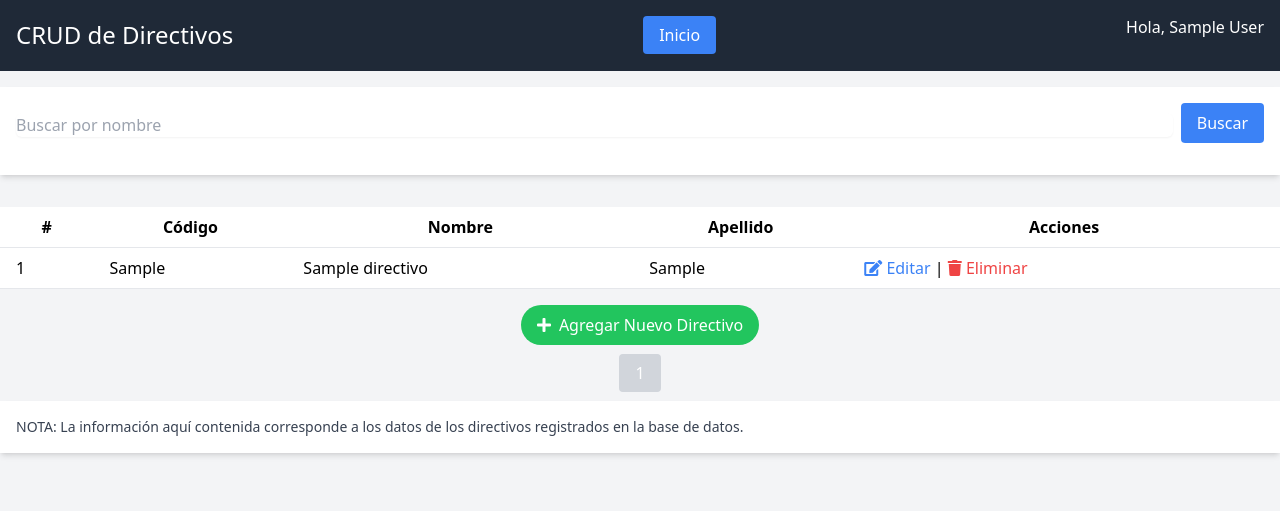
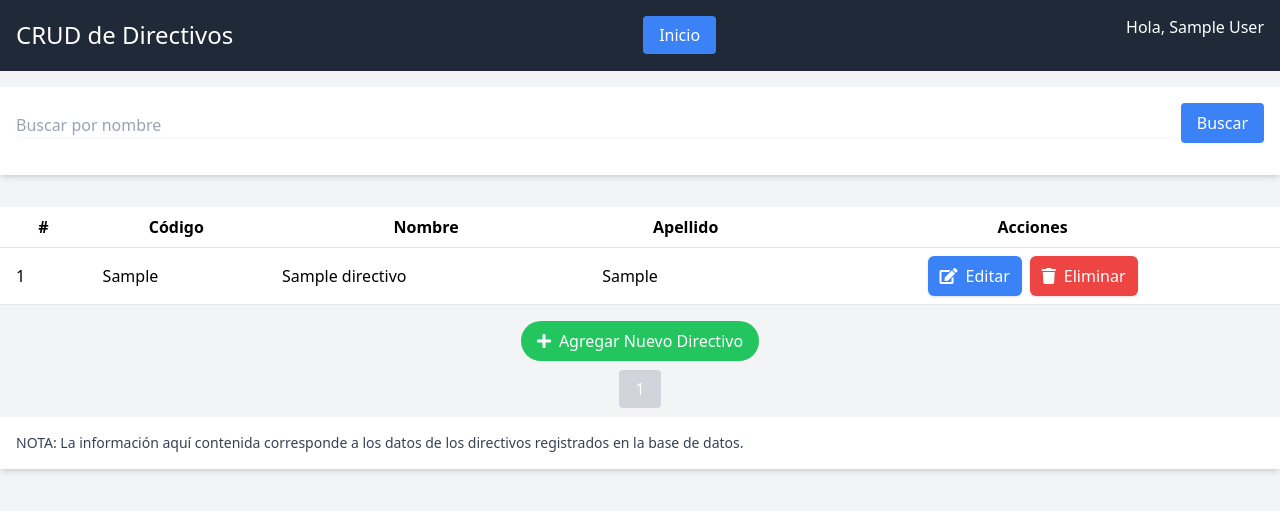
Before and after one commit to 016jesus/db_project, a PHP site: page /directivos.php in a window 1280 px wide. Shown: the part 113-624 px from the top of the page. Run offline with PHP 8.4, Linux system fonts and the light colour scheme; the visitor is signed in with stand-in values (Sample User, id 1); tables that the repository leaves empty or names only in its code hold one stand-in row (values such as "Sample post"); data that the repository does not hold is empty; some libraries are stand-ins or nearby versions.

Commit message:
cambios minimos

```diff
--- a/public/crud/directivos.php
+++ b/public/crud/directivos.php
@@ -18,7 +18,7 @@
             <div class="flex justify-between items-center p-4 bg-gray-800 text-white">
                 <h2 class="text-2xl">CRUD de Directivos</h2>
                 <div>
-                    <a href="index.php" class="bg-blue-500 text-white px-4 py-2 rounded hover:bg-blue-600">Inicio</a>
+                    <a href="../main/index.php" class="bg-blue-500 text-white px-4 py-2 rounded hover:bg-blue-600">Inicio</a>
                 </div>
                 <div class="mb-4">
                     <p><?php echo "Hola, ".$_SESSION['username']; ?></p>
@@ -94,9 +94,15 @@
                                     . "<td class='py-2 px-4 border-b'>{$row['cod_dir']}</td>"
                                     . "<td class='py-2 px-4 border-b'>{$row['nombre']}</td>"
                                     . "<td class='py-2 px-4 border-b'>{$row['apellido']}</td>"
-                                    . "<td class='py-2 px-4 border-b'>"
-                                    . "<a href='edit.php?cod_dir={$row['cod_dir']}' class='text-blue-500'><i class='fas fa-edit'></i> Editar</a> | "
-                                    . "<a href='delete.php?cod_dir={$row['cod_dir']}' class='text-red-500'><i class='fas fa-trash'></i> Eliminar</a>"
+                                    . "<td class='py-2 px-4 border-b text-center'>"
+                                    . "<div class='flex justify-center space-x-2'>"
+                                    . "    <a href='edit.php?cod_dir={$row['cod_dir']}' class='flex items-center bg-blue-500 text-white px-3 py-2 rounded-md shadow hover:bg-blue-600 transition duration-200'>"
+                                    . "        <i class='fas fa-edit mr-2'></i> Editar"
+                                    . "    </a>"
+                                    . "    <a href='delete.php?cod_dir={$row['cod_dir']}' class='flex items-center bg-red-500 text-white px-3 py-2 rounded-md shadow hover:bg-red-600 transition duration-200'>"
+                                    . "        <i class='fas fa-trash mr-2'></i> Eliminar"
+                                    . "    </a>"
+                                    . "</div>"
                                     . "</td>"
                                     . "</tr>";
                                 $i++;
--- a/public/login/procesar_registro.php
+++ b/public/login/procesar_registro.php
@@ -1,6 +1,7 @@
 <?php
 session_start();
 include_once "../../connect.php";
+include_once "../../validation.php";
 
 if ($_SERVER['REQUEST_METHOD'] == 'POST') {
     // Recibe los datos del formulario
@@ -50,7 +51,7 @@ if ($_SERVER['REQUEST_METHOD'] == 'POST') {
         }
     } catch (PDOException $e) {
         $_SESSION['mensaje_error2'] = "Error en la base de datos: " . $e->getMessage();
-        header("Location: registro.php");
+        header("Location: login/registro.php");
         exit();
     }
 }
```
Also changed, not shown: public/crud/modificaciones.php (+5 -16 lines), public/crud/inst_por_mun.php (deleted), public/crud/instituciones.php (deleted).
